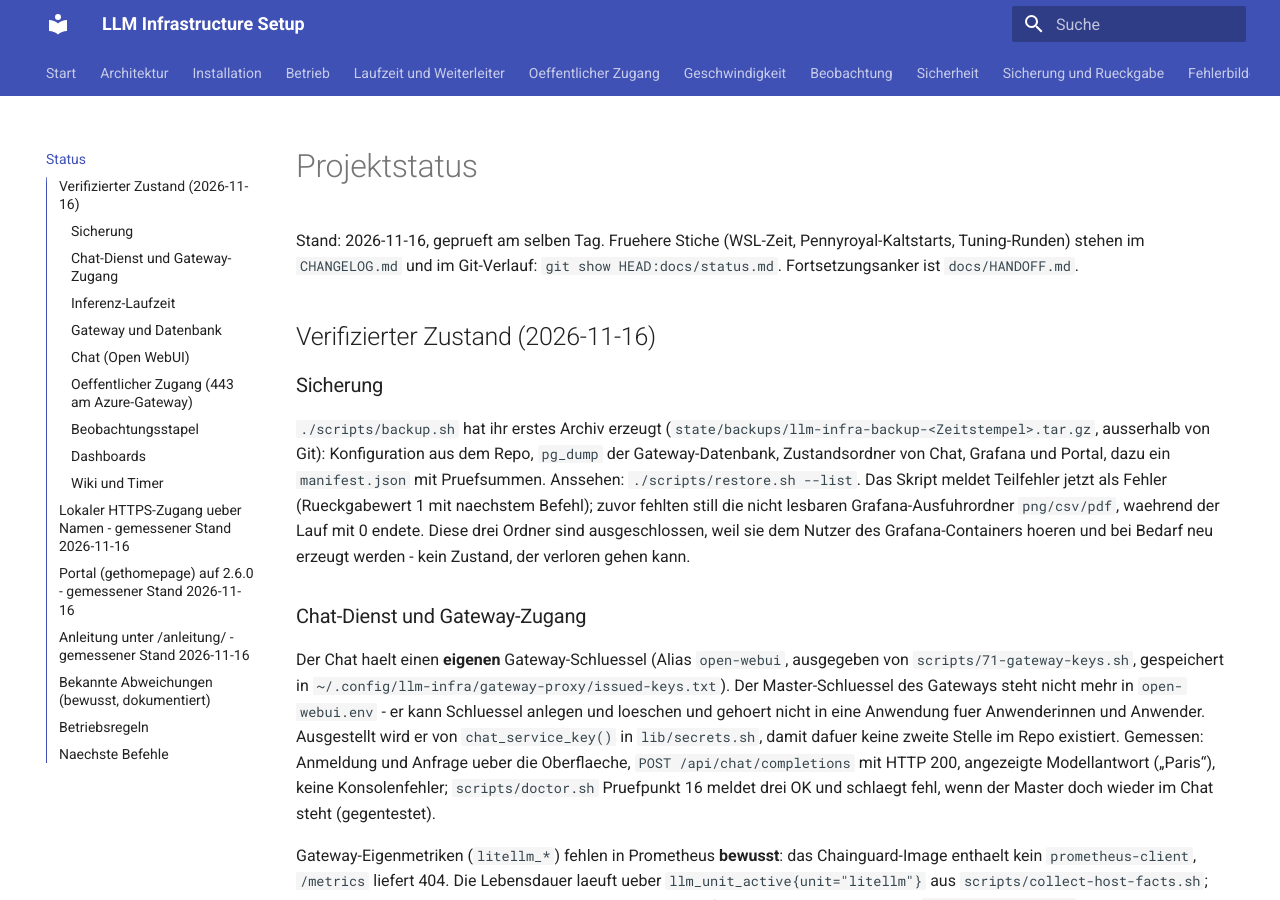
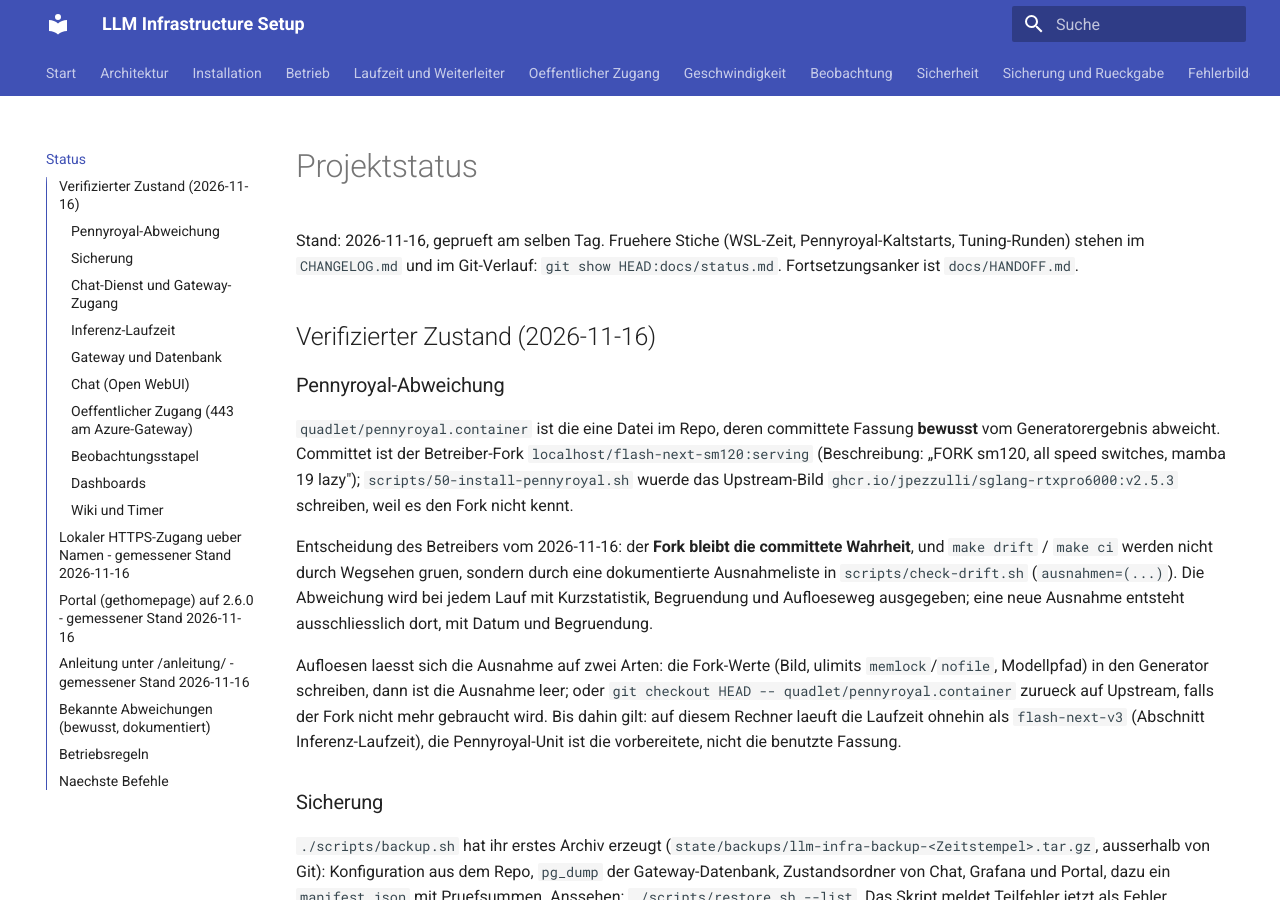
Before and after one commit to thomasdenk79-cyber/llm-infra-setup, an MkDocs documentation site: the page built from docs/status.md, in a window 1280 px wide and 900 px high. Built offline with MkDocs 1.6.1 and Material for MkDocs 9.7.7, drawn with Linux system fonts in a browser that asks for light colours.

Commit message:
stand: 2026-11-16T15:06 gesichert (3 Dateien)

```diff
--- a/docs/status.md
+++ b/docs/status.md
@@ -6,6 +6,28 @@ Git-Verlauf: `git show HEAD:docs/status.md`. Fortsetzungsanker ist
 `docs/HANDOFF.md`.
 
 ## Verifizierter Zustand (2026-11-16)
+
+### Pennyroyal-Abweichung
+
+`quadlet/pennyroyal.container` ist die eine Datei im Repo, deren committete Fassung
+**bewusst** vom Generatorergebnis abweicht. Committet ist der Betreiber-Fork
+`localhost/flash-next-sm120:serving` (Beschreibung: „FORK sm120, all speed switches,
+mamba 19 lazy"); `scripts/50-install-pennyroyal.sh` wuerde das Upstream-Bild
+`ghcr.io/jpezzulli/sglang-rtxpro6000:v2.5.3` schreiben, weil es den Fork nicht kennt.
+
+Entscheidung des Betreibers vom 2026-11-16: der **Fork bleibt die committete Wahrheit**,
+und `make drift` / `make ci` werden nicht durch Wegsehen gruen, sondern durch eine
+dokumentierte Ausnahmeliste in `scripts/check-drift.sh` (`ausnahmen=(...)`). Die
+Abweichung wird bei jedem Lauf mit Kurzstatistik, Begruendung und Aufloeseweg
+ausgegeben; eine neue Ausnahme entsteht ausschliesslich dort, mit Datum und
+Begruendung.
+
+Aufloesen laesst sich die Ausnahme auf zwei Arten: die Fork-Werte (Bild,
+ulimits `memlock`/`nofile`, Modellpfad) in den Generator schreiben, dann ist die
+Ausnahme leer; oder `git checkout HEAD -- quadlet/pennyroyal.container` zurueck auf
+Upstream, falls der Fork nicht mehr gebraucht wird. Bis dahin gilt: auf diesem Rechner
+laeuft die Laufzeit ohnehin als `flash-next-v3` (Abschnitt Inferenz-Laufzeit), die
+Pennyroyal-Unit ist die vorbereitete, nicht die benutzte Fassung.
 
 ### Sicherung
 
```
Also changed, not shown: docs/HANDOFF.md (+5 -1 lines), 1 other file.
